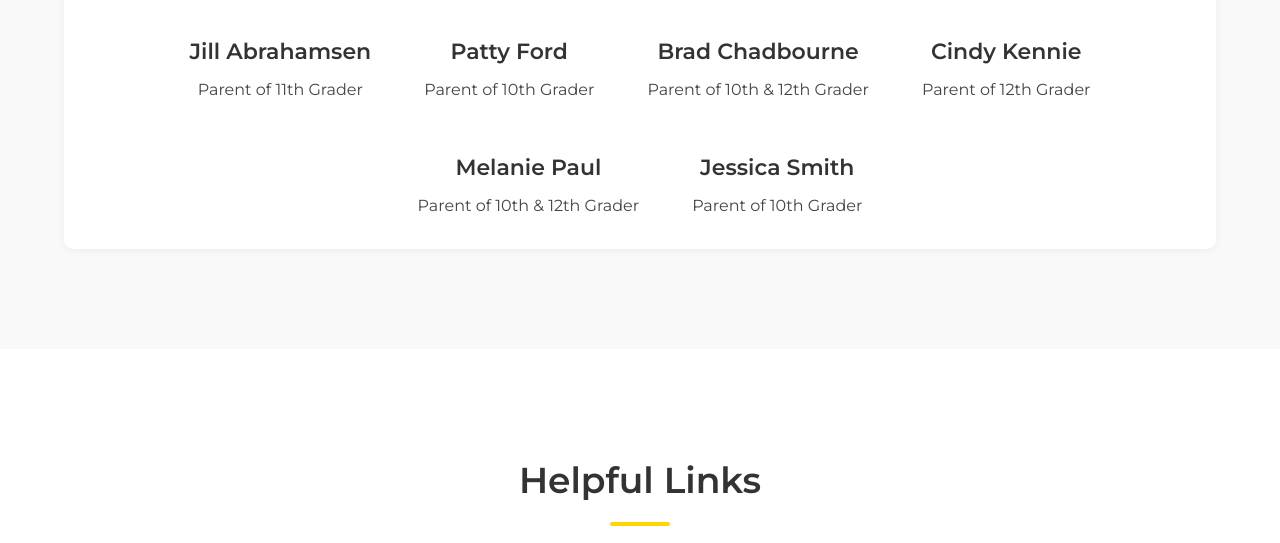
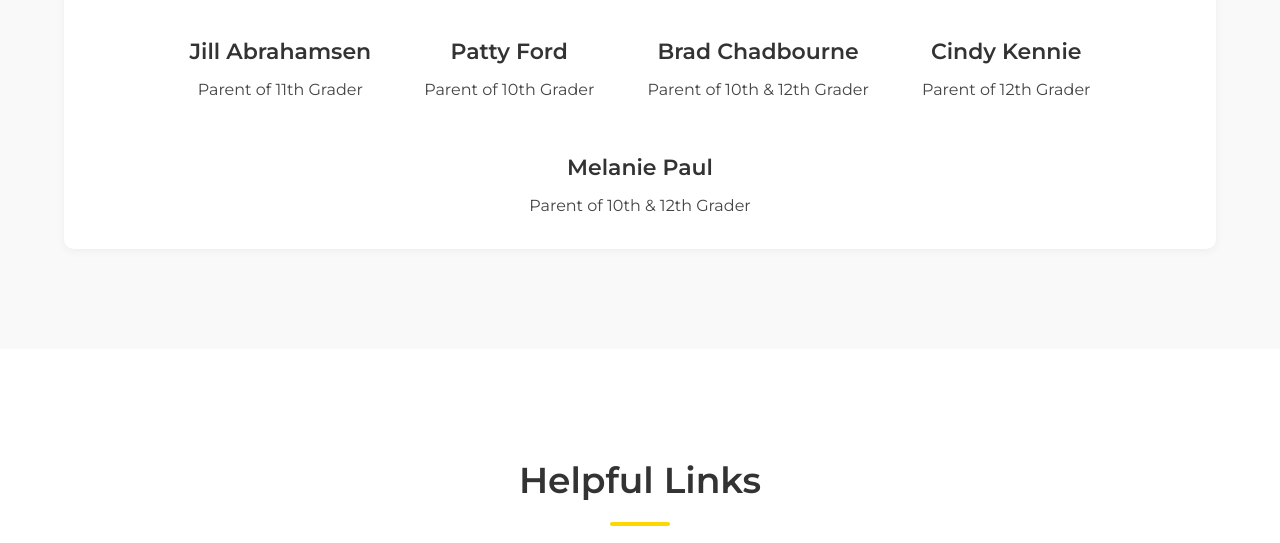
Before and after one commit to hen1227/khs-ac-website, a website built with webpack: page index.html in a window 1280 px wide. Shown: the part 3365-3908 px from the top of the page. Built offline with nearby package versions, Linux system fonts and the light colour scheme.

Commit message:
Update listed members in leadership section

```diff
--- a/index.html
+++ b/index.html
@@ -284,11 +284,6 @@
         <h3>Melanie Paul</h3>
         <p>Parent of 10th & 12th Grader</p>
       </div>
-      <div class="leader-card">
-        <!--        <img src="Jessica_Smith.jpg" alt="Jessica Smith">-->
-        <h3>Jessica Smith</h3>
-        <p>Parent of 10th Grader</p>
-      </div>
     </div>
   </div>
 </section>
```
